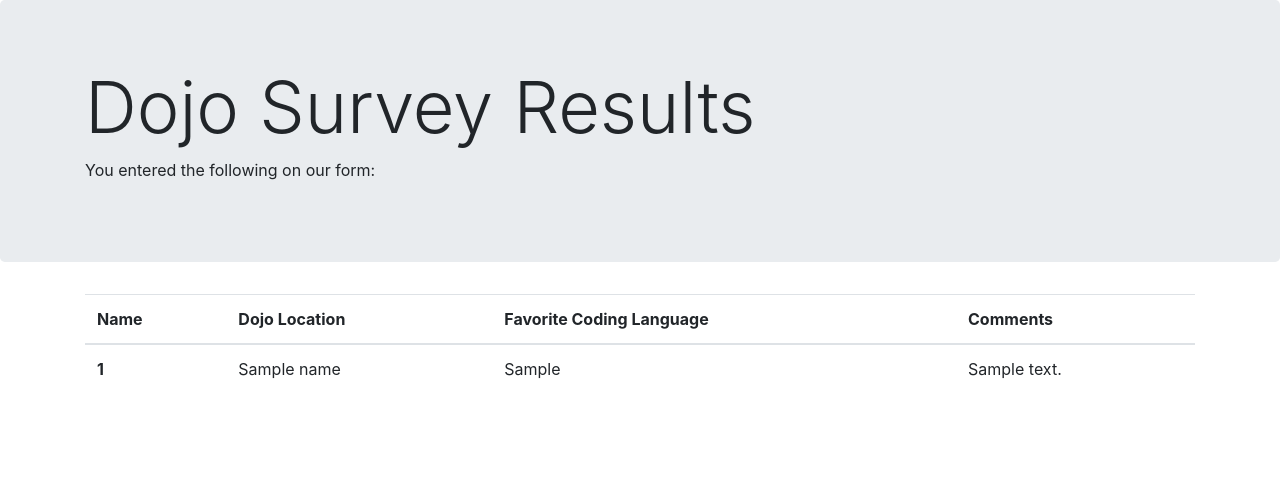
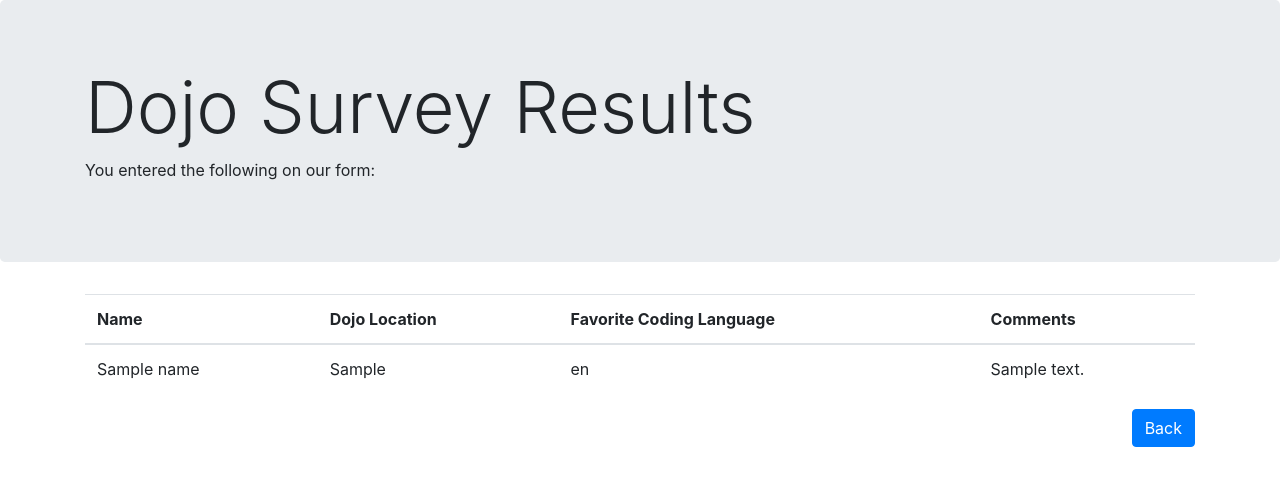
Before and after one commit to Virbil/django_dojo_survey, a Django app: template dojo_survey_app/templates/results.html in a window 1280 px wide. Shown: the top 486 px of the page. Run offline with Django 3.2, Linux system fonts and the light colour scheme; the template is opened without the code that fills it: most values are stand-ins (such as "Sample title", 1, 10 or a date in 2020); some libraries are stand-ins or nearby versions.

Commit message:
added a back button

```diff
--- a/dojo_survey_app/static/css/style.css
+++ b/dojo_survey_app/static/css/style.css
@@ -10,3 +10,8 @@ form {
 .form-group {
     margin-bottom: 1rem;
 }
+
+.btnBack, a {
+    color: black;
+    text-decoration: none !important;
+}
--- a/dojo_survey_app/templates/index.html
+++ b/dojo_survey_app/templates/index.html
@@ -65,7 +65,7 @@
                 <label for="comment">Comment (optional):</label>
                 <textarea name="comment" class="form-control" rows="5" id="comment"></textarea>
             </div>
-            <button type="submit" class="btn btn-primary">Submit</button>
+            <button type="submit" class="btn btn-primary float-right">Submit</button>
         </form>
     </div>
 </body>
--- a/dojo_survey_app/templates/results.html
+++ b/dojo_survey_app/templates/results.html
@@ -35,13 +35,14 @@
             </thead>
             <tbody>
                 <tr>
-                    <th scope="row">1</th>
                     <td>{{ name }}</td>
                     <td>{{ dojo_location }}</td>
+                    <td>{{ fav_coding_language }}</td>
                     <td>{{ comments }}</td>
                 </tr>
             </tbody>
         </table>
+        <a class="btn btn-primary float-right" href="/" role="button">Back</a>
     </div>
 </body>
 </html>
--- a/dojo_survey_app/views.py
+++ b/dojo_survey_app/views.py
@@ -8,7 +8,7 @@ def result(request):
         print(request.GET)
     if request.method == "POST":
         context = {
-            "name": request.POST["name_of_surveyor"],
+            "name": request.POST["name_of_surveyor"].title(),
             "dojo_location": request.POST['dojo_location'],
             "fav_coding_language": request.POST['fav_coding_language'],
             "comments": request.POST["comment"]
```
